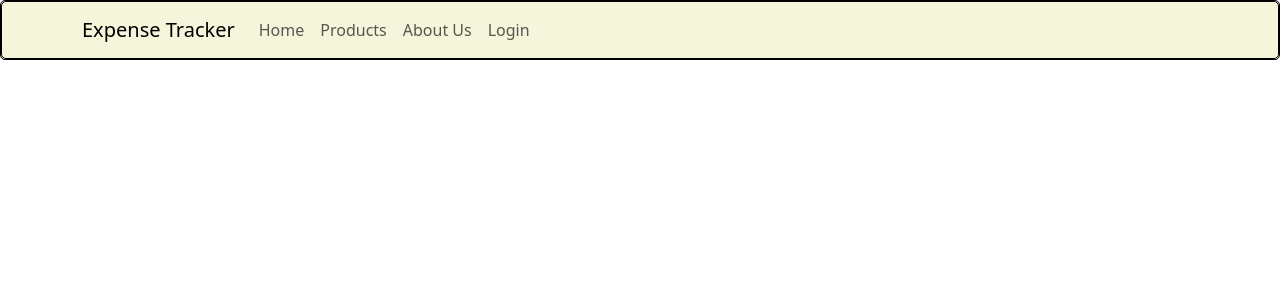
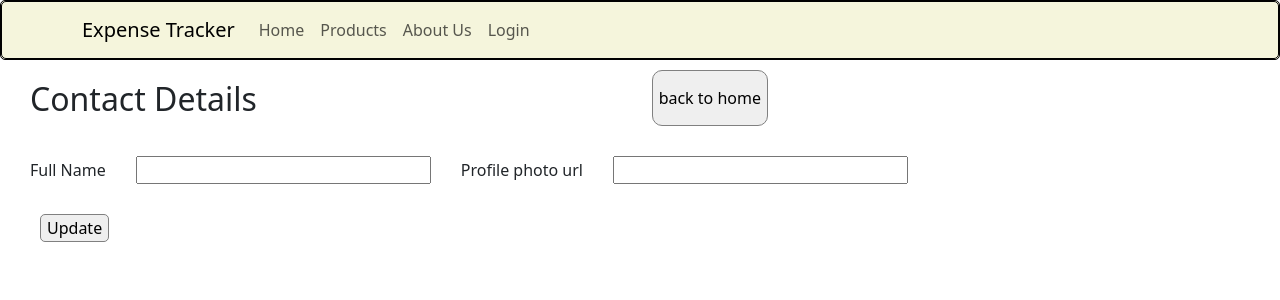
Before and after one commit to rajatjhamnani/ExpenseTracker, a React (Create React App) app: page /updateProfile in a window 1280 px wide. Shown: the top 300 px of the page. Built offline with nearby package versions, Linux system fonts and the light colour scheme.

Commit message:
Complete your profile

```diff
--- a/src/App.js
+++ b/src/App.js
@@ -5,6 +5,7 @@ import Authentication from "./Components/Authentication/Authentication";
 import NavBar from "./Components/UI/NavBar";
 import Home from "./Components/UI/Home";
 import Product from "./Components/UI/Product";
+import UpdateProfile from "./Components/UI/UpdateProfile";
 
 function App() {
   return (
@@ -12,6 +13,7 @@ function App() {
       <NavBar></NavBar>
       <Routes>
         <Route path="/" exact Component={Home} />
+        <Route path="/updateProfile" exact Component={UpdateProfile} />
         <Route path="/product" exact Component={Product} />
         <Route path="/login" exact Component={Authentication} />
       </Routes>
--- a/src/Components/UI/Home.js
+++ b/src/Components/UI/Home.js
@@ -1,9 +1,18 @@
 import React from "react";
+import classes from "./Home.module.css";
+import { Link, useNavigate } from "react-router-dom";
 const Home = (props) => {
   return (
-    <>
-      <h1>welcome to Expense Tracker</h1>
-    </>
+    <div className={classes.home}>
+      <div className={classes.font}>
+        <h1>welcome to Expense Tracker</h1>
+      </div>
+      <div className={classes.complete}>
+        <Link to="/updateProfile">
+          <h3>Complete your Profile</h3>
+        </Link>
+      </div>
+    </div>
   );
 };
 export default Home;
--- /dev/null
+++ b/src/Components/UI/Home.module.css
@@ -0,0 +1,21 @@
+.home {
+  display: flex;
+  justify-content: space-between;
+  text-decoration: underline;
+}
+.font {
+  font-style: italic;
+  margin-top: 5px;
+  color: gray;
+}
+.complete {
+  font-size: large;
+  font-style: italic;
+  margin-top: 5px;
+}
+.complete button {
+  border: 1px solid gray;
+  border-radius: 5px;
+  font-style: italic;
+  margin-right: 5px;
+}
--- /dev/null
+++ b/src/Components/UI/UpdateProfile.js
@@ -0,0 +1,85 @@
+import React, { useContext, useState } from "react";
+import classes from "./UpdateProfile.module.css";
+import { Link, json, useNavigate } from "react-router-dom";
+import { AuthContext } from "../Global/AuthContext";
+const UpdateProfile = (props) => {
+  const navigate = useNavigate();
+  const authCtx = useContext(AuthContext);
+  console.log(authCtx.token);
+  const [name, setName] = useState();
+  const [photoUrl, setPhotoUrl] = useState();
+  const nameHandler = (e) => {
+    console.log(e.target.value);
+    setName(e.target.value);
+  };
+  const urlHandler = (e) => {
+    console.log(e.target.value);
+    setPhotoUrl(e.target.value);
+  };
+  const submitHandler = (e) => {
+    e.preventDefault();
+    const data = {
+      fullName: name,
+      url: photoUrl,
+    };
+    console.log(data);
+    fetch(
+      "https://identitytoolkit.googleapis.com/v1/accounts:update?key=AIzaSyBDWVbnQ6118boUJYGBZNlr-QiJ2E9fS5o",
+      {
+        method: "POST",
+        body: JSON.stringify({
+          idToken: authCtx.token,
+          displayName: data.fullName,
+          photoUrl: data.url,
+          returnSecureToken: true,
+        }),
+        headers: {
+          "content-type": "application/json",
+        },
+      }
+    )
+      .then((res) => {
+        if (res.ok) {
+          console.log("update request successful");
+          return res.json();
+        } else {
+          return res.json().then((data) => {
+            let errorMessage = "Authentication Failed";
+            throw new Error(errorMessage);
+          });
+        }
+      })
+      .then((data) => {
+        console.log(data);
+      })
+      .catch((err) => {
+        alert(err.message);
+      });
+    setName("");
+    setPhotoUrl("");
+  };
+
+  return (
+    <form onSubmit={submitHandler}>
+      <div className={classes.back}>
+        <h2 className={classes.lab}>Contact Details</h2>
+
+        <button onClick={() => navigate("/")}>back to home</button>
+      </div>
+      <div className={classes.profile}>
+        <div className={classes.space}>
+          <label htmlFor="name">Full Name</label>
+          <input type="text" id="name" onChange={nameHandler} value={name} />
+        </div>
+        <div className={classes.space}>
+          <label htmlFor="name">Profile photo url</label>
+          <input type="url" id="name" onChange={urlHandler} value={photoUrl} />
+        </div>
+      </div>
+      <div className={classes.btn}>
+        <button type="submit">Update</button>
+      </div>
+    </form>
+  );
+};
+export default UpdateProfile;
--- /dev/null
+++ b/src/Components/UI/UpdateProfile.module.css
@@ -0,0 +1,36 @@
+.profile {
+  display: flex;
+
+  margin-top: 30px;
+  margin-right: 50px;
+}
+.lab {
+  margin-top: 20px;
+  margin-left: 30px;
+}
+.space label {
+  padding: 0 30px;
+}
+.space input {
+  padding: 0 30px;
+}
+.btn {
+  padding-left: 30px;
+  margin-top: 30px;
+  margin-left: 10px;
+}
+
+.btn button {
+  border: 1px solid grey;
+  border-radius: 5px;
+}
+.back {
+  display: flex;
+  justify-content: space-between;
+}
+.back button {
+  border: 1px solid grey;
+  border-radius: 10px;
+  margin-top: 10px;
+  margin-right: 40%;
+}
```
